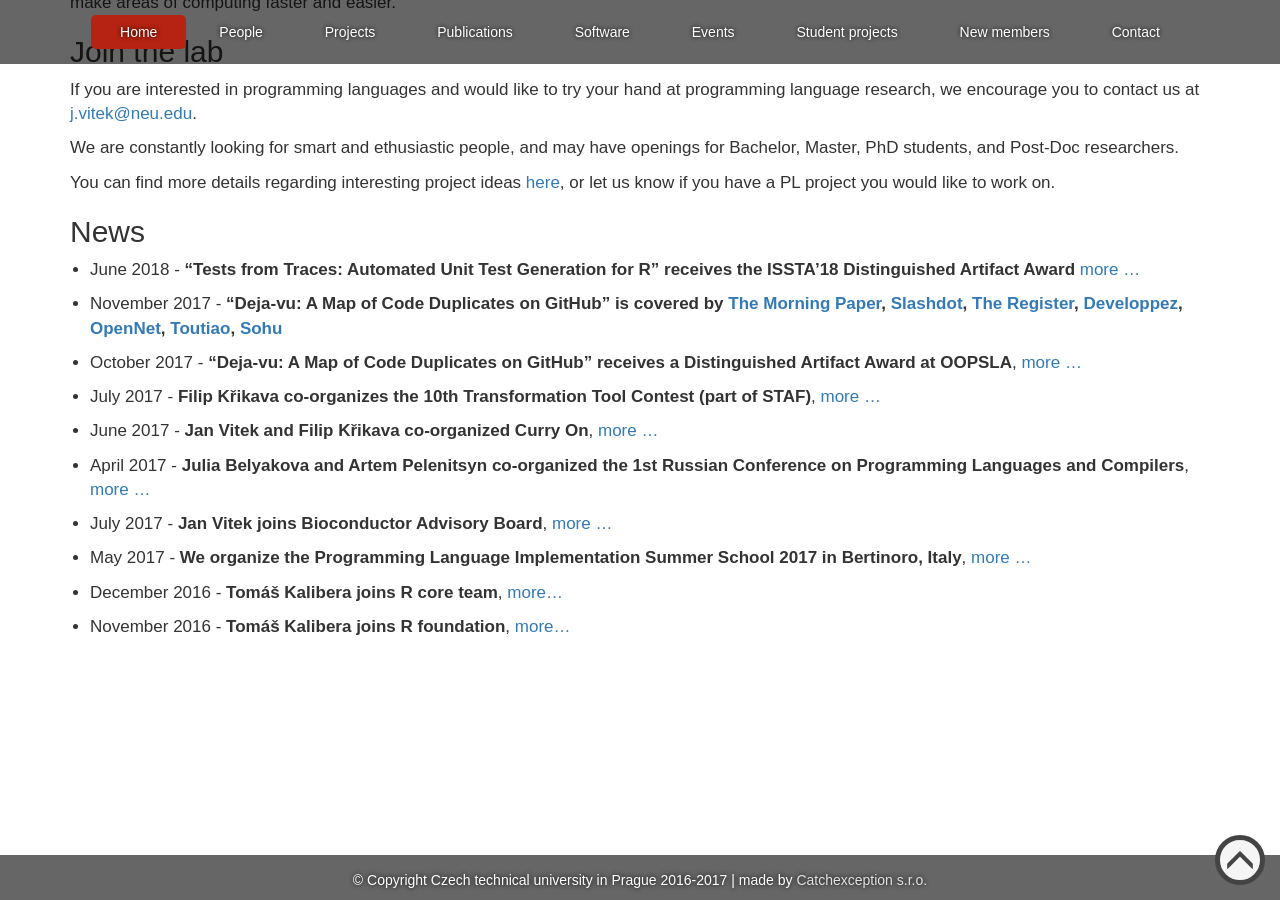
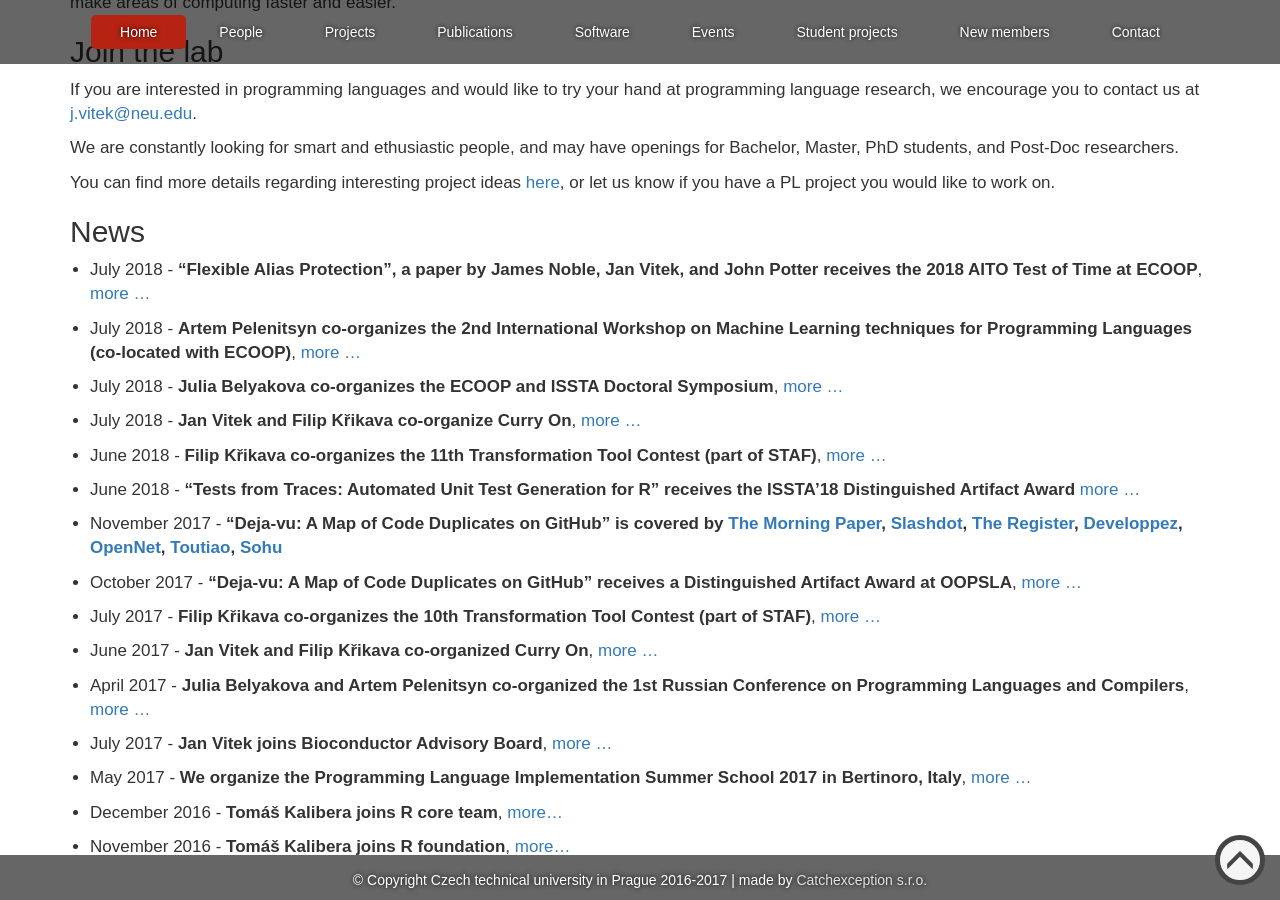
Before and after one commit to PRL-PRG/prl-prg.github.io, a Jekyll site: the page built from index.md, in a window 1280 px wide and 900 px high, scrolled down 1056 px. Built offline with Jekyll 4.4.1, drawn with Linux system fonts in a browser that asks for light colours.

Commit message:
News for June and July.

```diff
--- a/index.md
+++ b/index.md
@@ -59,6 +59,11 @@ would like to work on.
 - November 2018 -
   **Jan Vitek, Filip Křikava, Paley Li, and Konrad Siek co-organize SPLASH**,
   [more ...](https://2018.splashcon.org/committee/splash-2018-organizing-committee)
+  -->
+
+- July 2018 -
+  **"Flexible Alias Protection", a paper by James Noble, Jan Vitek, and John Potter receives the 2018 AITO Test of Time at ECOOP**,
+  [more ...](http://www.aito.org/ToT/2018.html)
 
 - July 2018 -
   **Artem Pelenitsyn co-organizes the 2nd International Workshop on Machine Learning techniques for Programming Languages (co-located with ECOOP)**,
@@ -75,13 +80,10 @@ would like to work on.
 - June 2018 -
   **Filip Křikava co-organizes the 11th Transformation Tool Contest (part of STAF)**,
   [more ...](https://www.transformation-tool-contest.eu/)
--->
 
 - June 2018 -
-   **"Tests from Traces: Automated Unit Test Generation for R" receives the ISSTA'18 Distinguished Artifact Award**
-   [more ...](https://twitter.com/i/web/status/1008868048638377984)
-
-<!-- 2017 -->
+  **"Tests from Traces: Automated Unit Test Generation for R" receives the ISSTA'18 Distinguished Artifact Award**
+  [more ...](https://twitter.com/i/web/status/1008868048638377984)
 
 - November 2017 -
   **"Deja-vu: A Map of Code Duplicates on GitHub" is covered by
```
